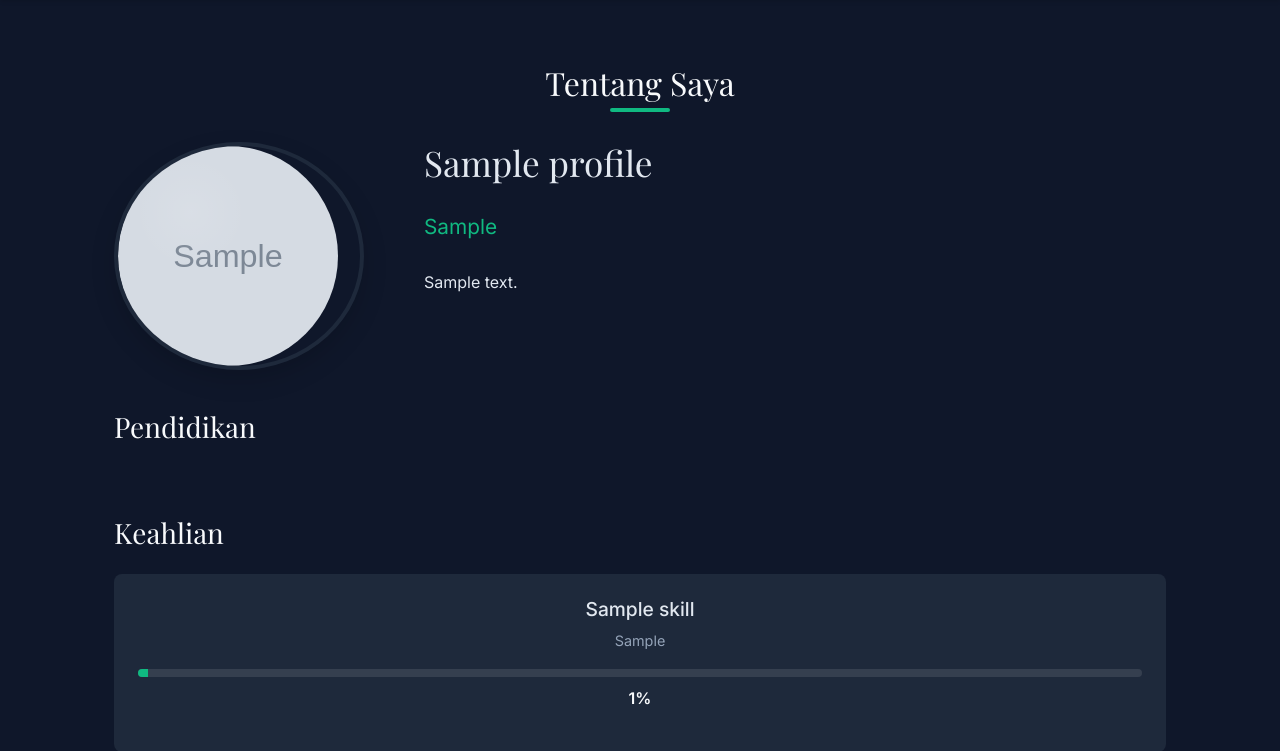
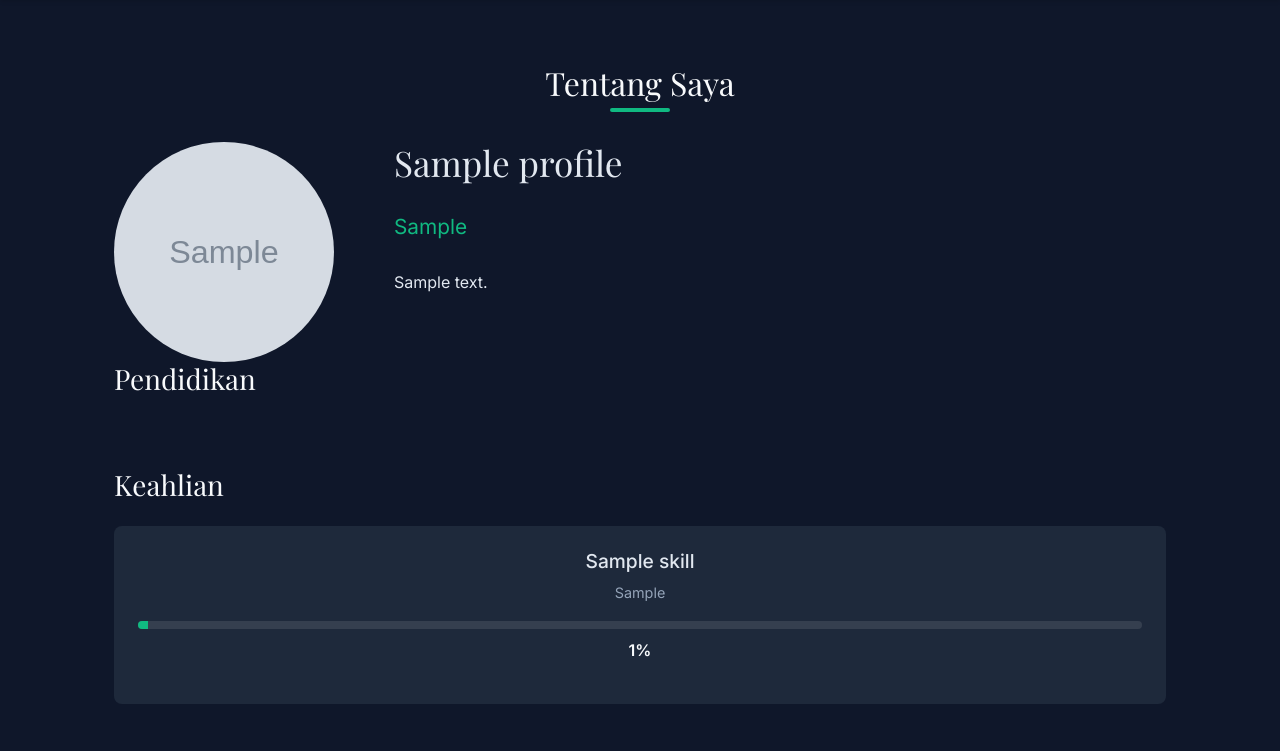
Before and after one commit to ekarasetya123/portofolio-flask, a Flask app: page /about in a window 1280 px wide. Shown: the part 64-815 px from the top of the page. Run offline with Flask 3, Linux system fonts and the light colour scheme; tables that the repository leaves empty hold one stand-in row (values such as "Sample post"); grey boxes marked "Sample" are stand-in pictures; some libraries are stand-ins or nearby versions.

Commit message:
fix: perbaiki layout dan alignment halaman about (foto dan teks)

```diff
--- a/static/css/style.css
+++ b/static/css/style.css
@@ -1182,8 +1182,6 @@
     display: block;
 }
 
-.about-text { text-align: center; }
-
 /* --- About page specific layout --- */
 .section-container {
     max-width: 1100px;
@@ -1195,10 +1193,13 @@
     align-items: flex-start;
     gap: 60px;
     flex-wrap: wrap;
-    margin-bottom: 40px;
+    max-width: 1100px;
+    margin: 0 auto;
 }
-.about-intro img {
+.about-photo-wrapper {
     flex-shrink: 0;
+}
+.about-photo-wrapper img {
     width: 220px;
     height: 220px;
     border-radius: 50%;
--- a/templates/about.html
+++ b/templates/about.html
@@ -7,11 +7,11 @@
     <div class="section-container">
         <h2>Tentang Saya</h2>
         <div class="about-intro">
-            <div class="profile-image">
+            <div class="about-photo-wrapper">
                 {% if profile.foto_profil %}
-                <img src="{{ url_for('uploaded_file', filename=profile.foto_profil) }}" alt="Foto Profil {{ profile.nama_lengkap }}">
+                <img src="{{ url_for('uploaded_file', filename=profile.foto_profil) }}" alt="Foto Profil {{ profile.nama_lengkap }}" class="about-photo">
                 {% else %}
-                <img src="{{ url_for('static', filename='uploads/default-profile.jpg') }}" alt="Foto Profil">
+                <img src="{{ url_for('static', filename='uploads/default-profile.jpg') }}" alt="Foto Profil" class="about-photo">
                 {% endif %}
             </div>
             <div class="about-text">
```
